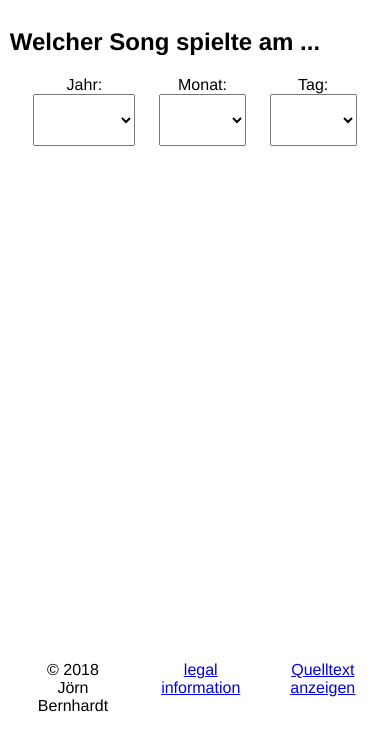
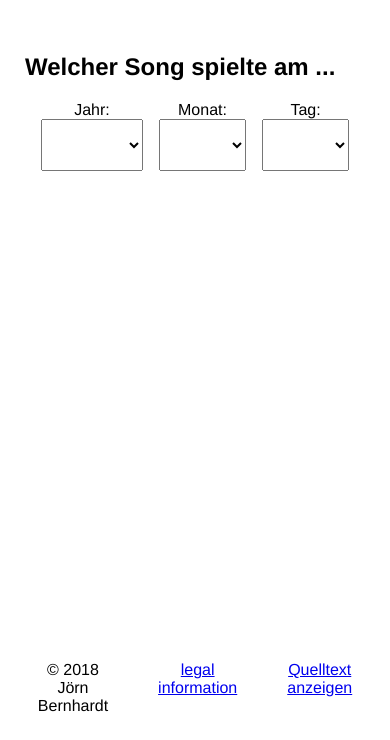
Before and after one commit to Narigo/charts, a website with bundled scripts: page docs/index.html in a window 390 px wide. Shown: the part 104-844 px from the top of the page. Built offline with nearby package versions, Linux system fonts and the light colour scheme; a web font is replaced by a local one.

Commit message:
Fix scrollable body on mobile
Signed-off-by: Joern Bernhardt <joern.bernhardt@googlemail.com>

```diff
--- a/docs/main.css
+++ b/docs/main.css
@@ -17,9 +17,10 @@ body {
   min-height: 100%;
   width: 50%;
   box-shadow: 0px 0px 15px #000000;
-  padding: 0 25px;
+  box-sizing: border-box;
   display: flex;
-  flex-direction: column;
+	flex-direction: column;
+	padding: 25px;
 }
 
 .page-wrap > * {
@@ -38,7 +39,6 @@ body {
 .page-wrap footer {
 	display: flex;
 	flex-direction: row;
-	margin-bottom: 25px;
 }
 
 .page-wrap footer > * {
@@ -79,6 +79,6 @@ body {
 
 @media only screen and (max-width: 1000px) {
   .page-wrap {
-    width: 95%;
+    width: 100%;
   }
 }
```
